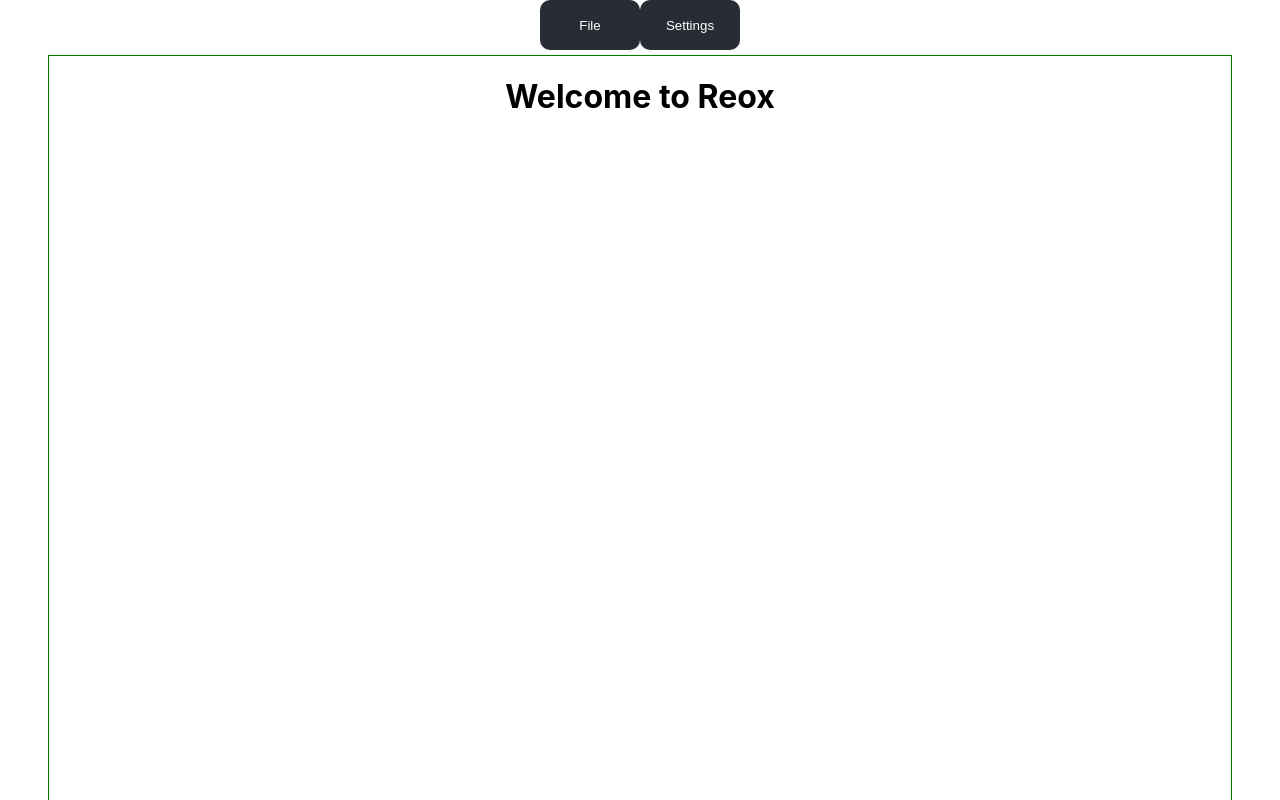
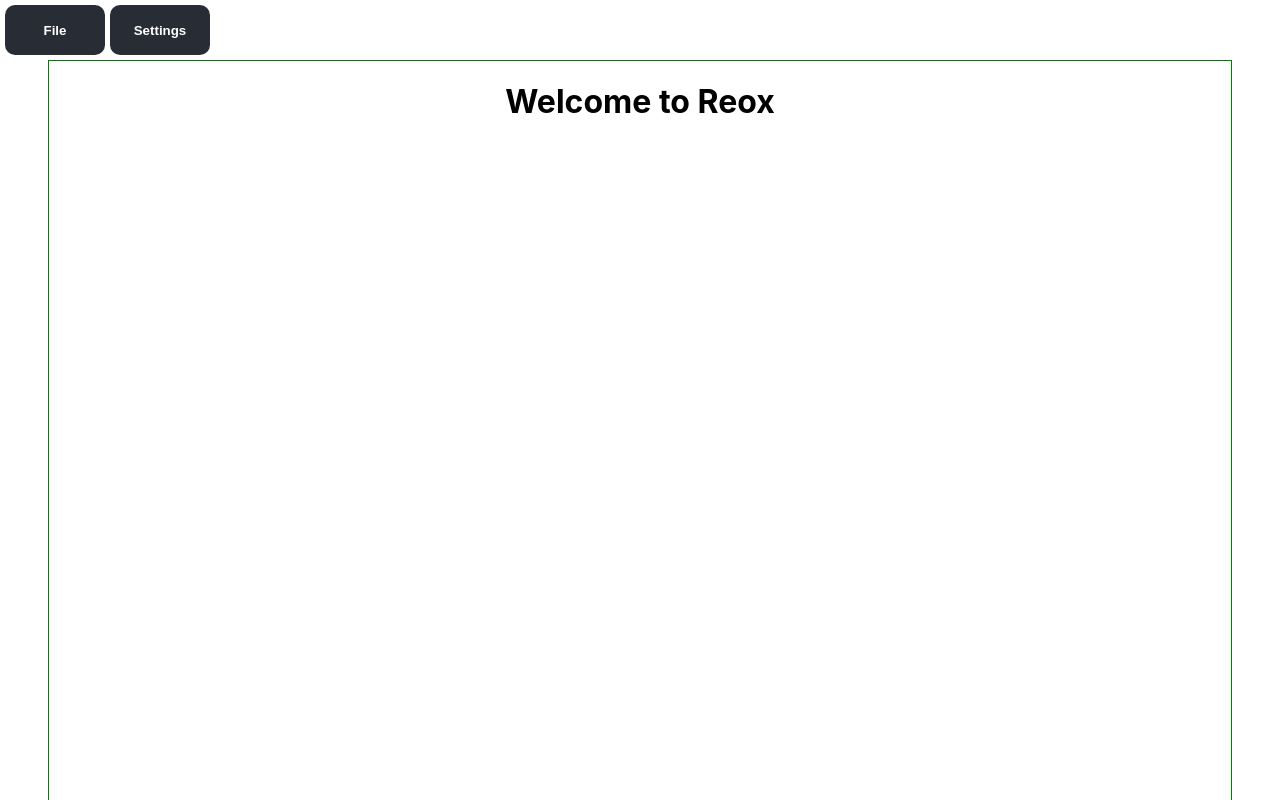
Before and after one commit to iamRandy/rocs, a React (Create React App) app in the folder reox/: page / in a window 1280 px wide. Shown: the top 800 px of the page. Built offline with nearby package versions, Linux system fonts and the light colour scheme.

Commit message:
better buttons

```diff
--- a/reox/src/App.css
+++ b/reox/src/App.css
@@ -38,6 +38,8 @@
 }
 
 .button {
+  font-weight: bolder;
+  margin-right: 5px;
   background-color:#282c34;
   height: 50px;
   width: 100px;
@@ -46,6 +48,12 @@
   border-radius: 10px;
 }
 
+.buttonContainer {
+  display: flex;
+  justify-content: left;
+  margin: 5px;
+}
+
 .button:hover {
   border: 2px solid cyan;
 }
--- a/reox/src/Components/Button.js
+++ b/reox/src/Components/Button.js
@@ -2,12 +2,15 @@ import '../App.css';
 function Button() {
     return (
     <>
+    <div className="buttonContainer">
         <button className="button">
             File
         </button>
         <button className="button">
             Settings
         </button>
+
+    </div>
     </>
     );
 }
```
